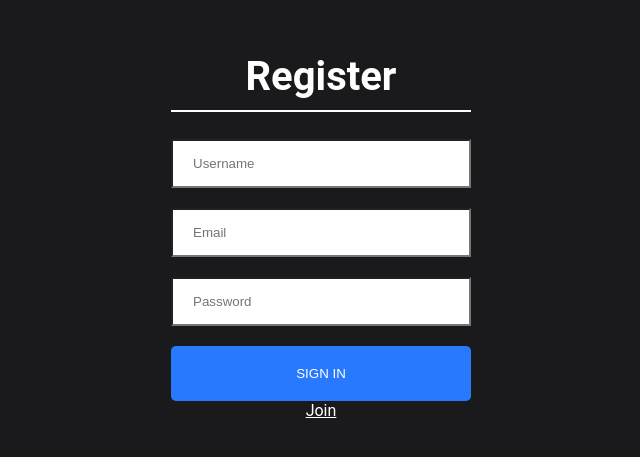
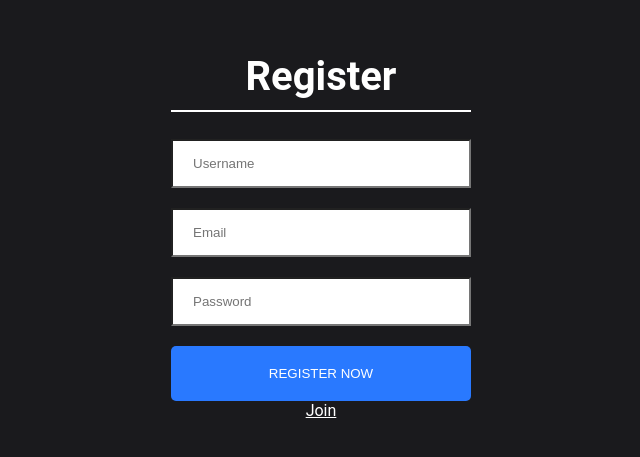
Before and after one commit to sabitalizade/sa-socket-frontend, a React (Create React App) app: page /register in a window 1280 px wide. Shown: the part 177-634 px from the top of the page, without its empty margins (319-959 px from the left). Built offline with nearby package versions, Linux system fonts and the light colour scheme; no server answers.

Commit message:
recived solve

```diff
--- a/src/App.css
+++ b/src/App.css
@@ -68,7 +68,7 @@
 padding: 0 15px;
 }
 .sendMessage>button{
-  display: none;
+  /* display: none; */
   font-size: 30px;
   width: 40px;
   border: 0;
--- a/src/components/Register.js
+++ b/src/components/Register.js
@@ -1,6 +1,5 @@
 import axios from '../axios';
 import React, { useState } from 'react'
-// import { Link } from "react-router-dom";
 import './Join.css'
 import { Link, useHistory } from 'react-router-dom';
 
@@ -41,7 +40,7 @@
           <div>
             <input placeholder="Password" className="joinInput mt-20" type="password" name="password" onChange={handleChange} />
           </div>
-          <button className={'button mt-20'} type="submit">Sign In</button>
+          <button className={'button mt-20'} type="submit">Register now</button>
           <Link className='link' to="/">Join</Link>
         </div>
       </form>
```
Also changed, not shown: 1 other file (tests, documents, lock files or other folders).
